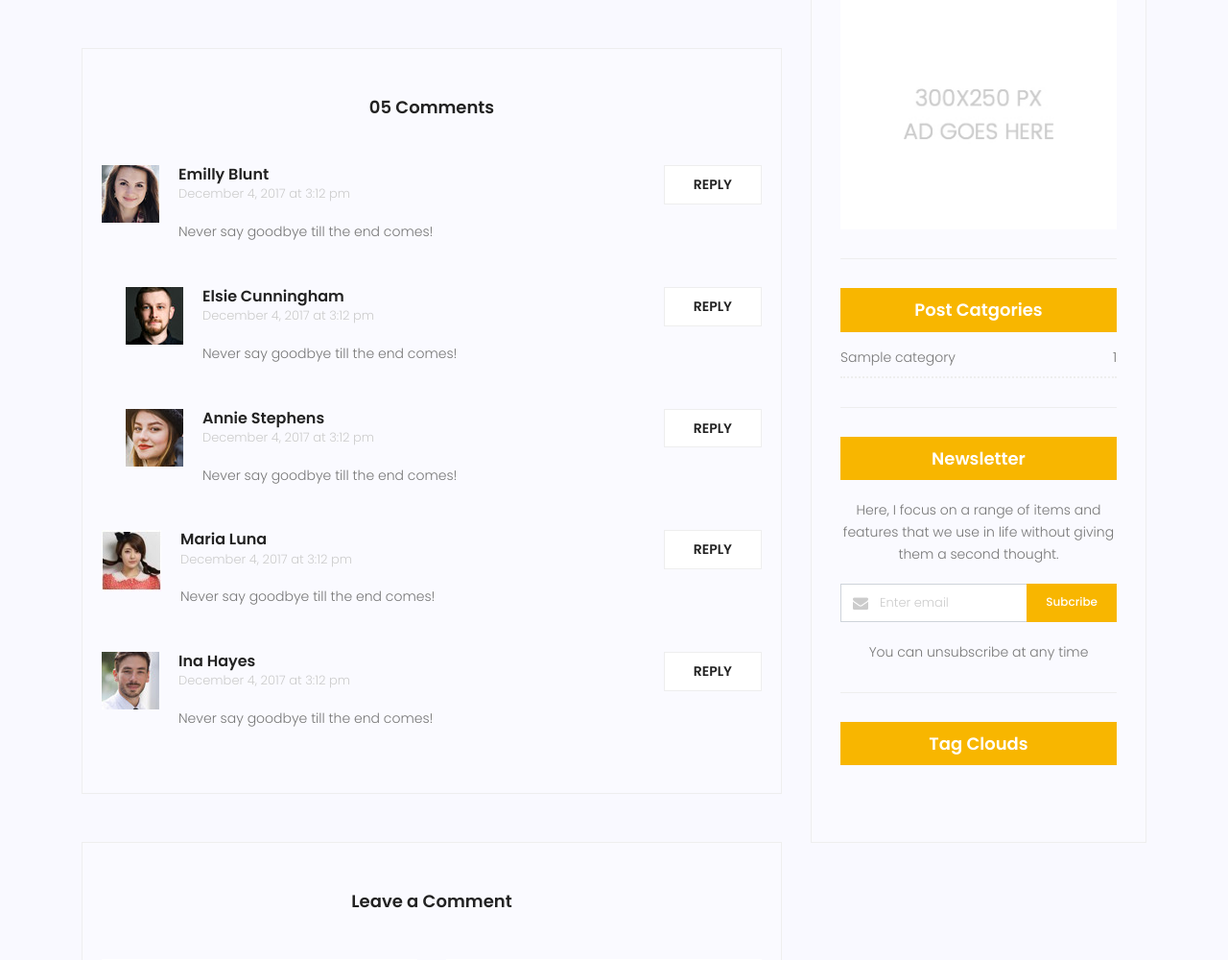
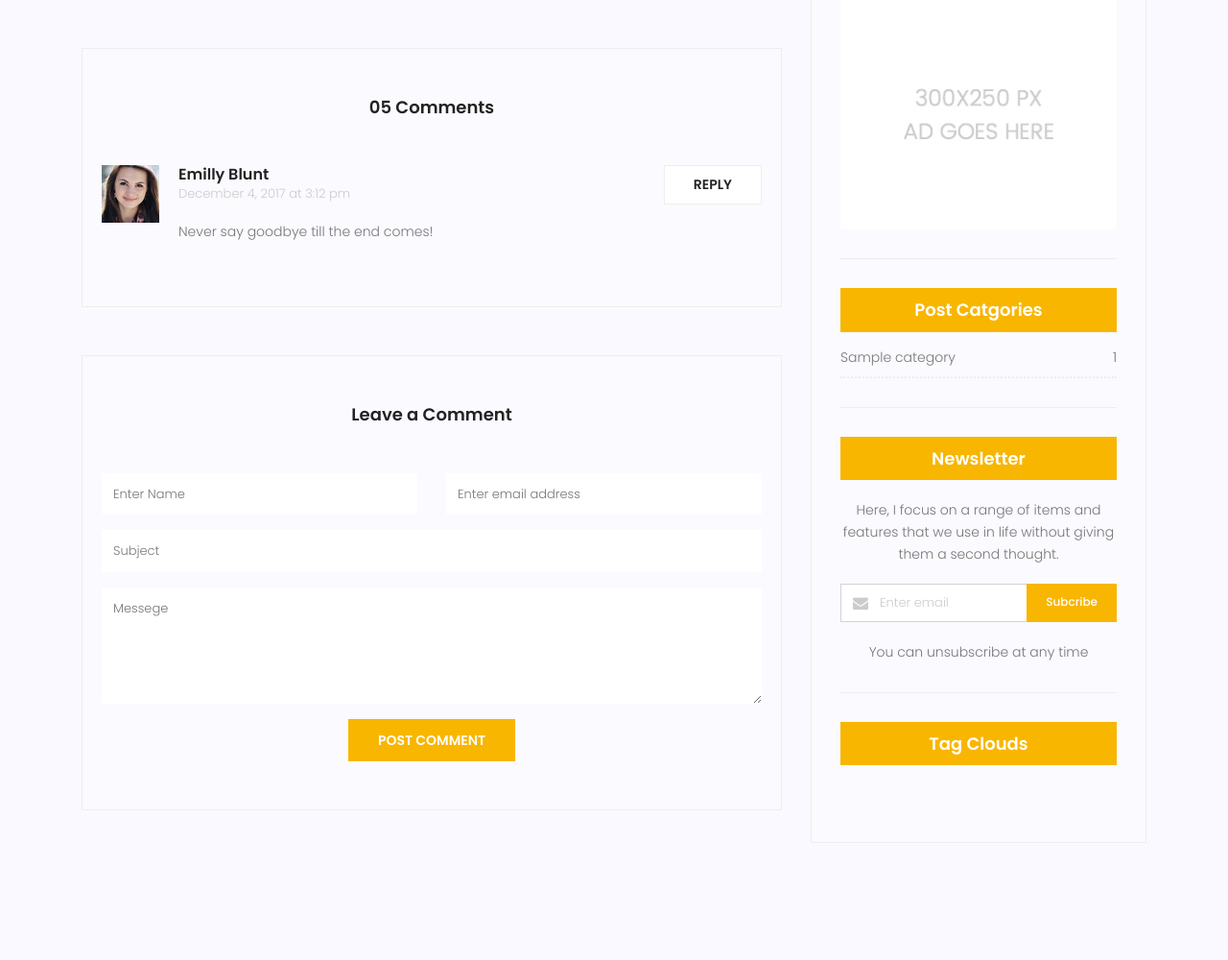
Before and after one commit to mohsenbjp/mysite, a Django app: page /blog/1 in a window 1280 px wide. Shown: the part 1370-2370 px from the top of the page at 96% size. Run offline with Django 3.2, Linux system fonts and the light colour scheme; tables that the repository leaves empty hold one stand-in row (values such as "Sample post"); grey boxes marked "Sample" are stand-in pictures; some libraries are stand-ins or nearby versions.

Commit message:
28.8.1400
:)

```diff
--- a/app1/forms.py
+++ b/app1/forms.py
@@ -3,7 +3,7 @@ from app1.models import Contact,Newsletter
 from captcha.fields import CaptchaField
 
 class ContactForm(forms.ModelForm):
-    captcha=CaptchaField()
+    captcha = CaptchaField()
     class Meta:
         model=Contact
         fields='__all__'
--- a/blog/models.py
+++ b/blog/models.py
@@ -25,6 +25,17 @@ class Post(models.Model):
     created_date=models.DateTimeField(auto_now_add = True)
     updated_date=models.DateTimeField(auto_now=True)
 
+class Comment(models.Model):
+    post=models.ForeignKey(Post,on_delete=models.CASCADE)
+    name=models.CharField(max_length=255)
+    email=models.EmailField()
+    subject=models.CharField(max_length=255)
+    message = models.TextField()
+    approved=models.BooleanField(default=False)
+    created_date=models.DateTimeField(auto_now_add = True)
+    updated_date=models.DateTimeField(auto_now=True)
+
+
     def __str__(self):
         return self.title
 
--- a/blog/views.py
+++ b/blog/views.py
@@ -1,5 +1,5 @@
 from django.shortcuts import render,get_object_or_404
-from .models import Post
+from .models import Post,Comment
 from django.core.paginator import Paginator,EmptyPage,PageNotAnInteger
 from django.utils import timezone
 # import datetime
@@ -29,6 +29,7 @@ def blog_home(request,cat_name=None,author_username=None,tag_name=None):
 
 def blog_single(request,pid):
     posts=get_object_or_404(Post,id=pid,status=1)
+    # comments=Comment.objects.filter(posts=posts.id,approved=True).order_by('-created_date')
     posts.counted_views+=1
     posts.save()
     context={'posts':posts}
--- a/mysite/urls.py
+++ b/mysite/urls.py
@@ -20,7 +20,8 @@ urlpatterns = [
     path('sitemap.xml',sitemap,{'sitemaps':sitemaps},name='django.contrib.sitemaps.views.sitemap'),
     path('robots.txt',include('robots.urls')),
     path('summernote/',include('django_summernote.urls')),
-    path('captcha',include('captcha.urls')),
+    path('captcha/', include('captcha.urls')),
+
 ]
 
 
--- a/templates/app1/contact.html
+++ b/templates/app1/contact.html
@@ -68,7 +68,7 @@
 
 										<input name="subject" placeholder="Enter subject" onfocus="this.placeholder = ''" onblur="this.placeholder = 'Enter subject'" class="common-input mb-20 form-control" required="" type="text">
 
-										{{form.captcha}}
+
 
 									</div>
 
@@ -76,6 +76,7 @@
 										<textarea class="common-textarea form-control" name="message" placeholder="Enter Messege" onfocus="this.placeholder = ''" onblur="this.placeholder = 'Enter Messege'" required=""></textarea>
 									</div>
 									<div class="col-lg-12">
+										{{form.captcha}}
 										<div class="alert-msg" style="text-align: left;"></div>
 										<button class="genric-btn primary" style="float: right;">Send Message</button>
 
--- a/templates/blog/blog-single.html
+++ b/templates/blog/blog-single.html
@@ -95,6 +95,7 @@
 							</div>
 
 							<div class="comments-area">
+
 								<h4>05 Comments</h4>
 								<div class="comment-list">
                                     <div class="single-comment justify-content-between d-flex">
@@ -104,82 +105,6 @@
                                             </div>
                                             <div class="desc">
                                                 <h5><a href="#">Emilly Blunt</a></h5>
-                                                <p class="date">December 4, 2017 at 3:12 pm </p>
-                                                <p class="comment">
-                                                    Never say goodbye till the end comes!
-                                                </p>
-                                            </div>
-                                        </div>
-                                        <div class="reply-btn">
-                                               <a href="" class="btn-reply text-uppercase">reply</a>
-                                        </div>
-                                    </div>
-                                </div>
-								<div class="comment-list left-padding">
-                                    <div class="single-comment justify-content-between d-flex">
-                                        <div class="user justify-content-between d-flex">
-                                            <div class="thumb">
-                                                <img src="{% static 'img/blog/c2.jpg' %}" alt="">
-                                            </div>
-                                            <div class="desc">
-                                                <h5><a href="#">Elsie Cunningham</a></h5>
-                                                <p class="date">December 4, 2017 at 3:12 pm </p>
-                                                <p class="comment">
-                                                    Never say goodbye till the end comes!
-                                                </p>
-                                            </div>
-                                        </div>
-                                        <div class="reply-btn">
-                                               <a href="" class="btn-reply text-uppercase">reply</a>
-                                        </div>
-                                    </div>
-                                </div>
-								<div class="comment-list left-padding">
-                                    <div class="single-comment justify-content-between d-flex">
-                                        <div class="user justify-content-between d-flex">
-                                            <div class="thumb">
-                                                <img src="{% static 'img/blog/c3.jpg' %}" alt="">
-                                            </div>
-                                            <div class="desc">
-                                                <h5><a href="#">Annie Stephens</a></h5>
-                                                <p class="date">December 4, 2017 at 3:12 pm </p>
-                                                <p class="comment">
-                                                    Never say goodbye till the end comes!
-                                                </p>
-                                            </div>
-                                        </div>
-                                        <div class="reply-btn">
-                                               <a href="" class="btn-reply text-uppercase">reply</a>
-                                        </div>
-                                    </div>
-                                </div>
-								<div class="comment-list">
-                                    <div class="single-comment justify-content-between d-flex">
-                                        <div class="user justify-content-between d-flex">
-                                            <div class="thumb">
-                                                <img src="{% static 'img/blog/c4.jpg' %}" alt="">
-                                            </div>
-                                            <div class="desc">
-                                                <h5><a href="#">Maria Luna</a></h5>
-                                                <p class="date">December 4, 2017 at 3:12 pm </p>
-                                                <p class="comment">
-                                                    Never say goodbye till the end comes!
-                                                </p>
-                                            </div>
-                                        </div>
-                                        <div class="reply-btn">
-                                               <a href="" class="btn-reply text-uppercase">reply</a>
-                                        </div>
-                                    </div>
-                                </div>
-								<div class="comment-list">
-                                    <div class="single-comment justify-content-between d-flex">
-                                        <div class="user justify-content-between d-flex">
-                                            <div class="thumb">
-                                                <img src="{% static 'img/blog/c5.jpg' %}" alt="">
-                                            </div>
-                                            <div class="desc">
-                                                <h5><a href="#">Ina Hayes</a></h5>
                                                 <p class="date">December 4, 2017 at 3:12 pm </p>
                                                 <p class="comment">
                                                     Never say goodbye till the end comes!
@@ -212,6 +137,32 @@
 									<a href="#" class="primary-btn text-uppercase">Post Comment</a>
 								</form>
 							</div>
+
+<!--
+comment gozari ba disqus
+
+<div class="comments-area">
+							<div id="disqus_thread"></div>
+							<script>
+					    (function() { // DON'T EDIT BELOW THIS LINE
+					    var d = document, s = d.createElement('script');
+					    s.src = 'https://127-0-0-1-8000-eeemztveee.disqus.com/embed.js';
+					    s.setAttribute('data-timestamp', +new Date());
+					    (d.head || d.body).appendChild(s);
+					    })();
+							</script>
+							<noscript>Please enable JavaScript to view the <a href="https://disqus.com/?ref_noscript">comments powered by Disqus.</a></noscript>
+	</div>
+-->
+
+
+
+
+
+
+
+
+
 						</div>
 
 						<div class="col-lg-4 sidebar-widgets">
```
Also changed, not shown: blog/admin.py (+13 -1 lines), mysite/settings.py (+7 -1 lines), blog/migrations/0007_comment.py (added).
